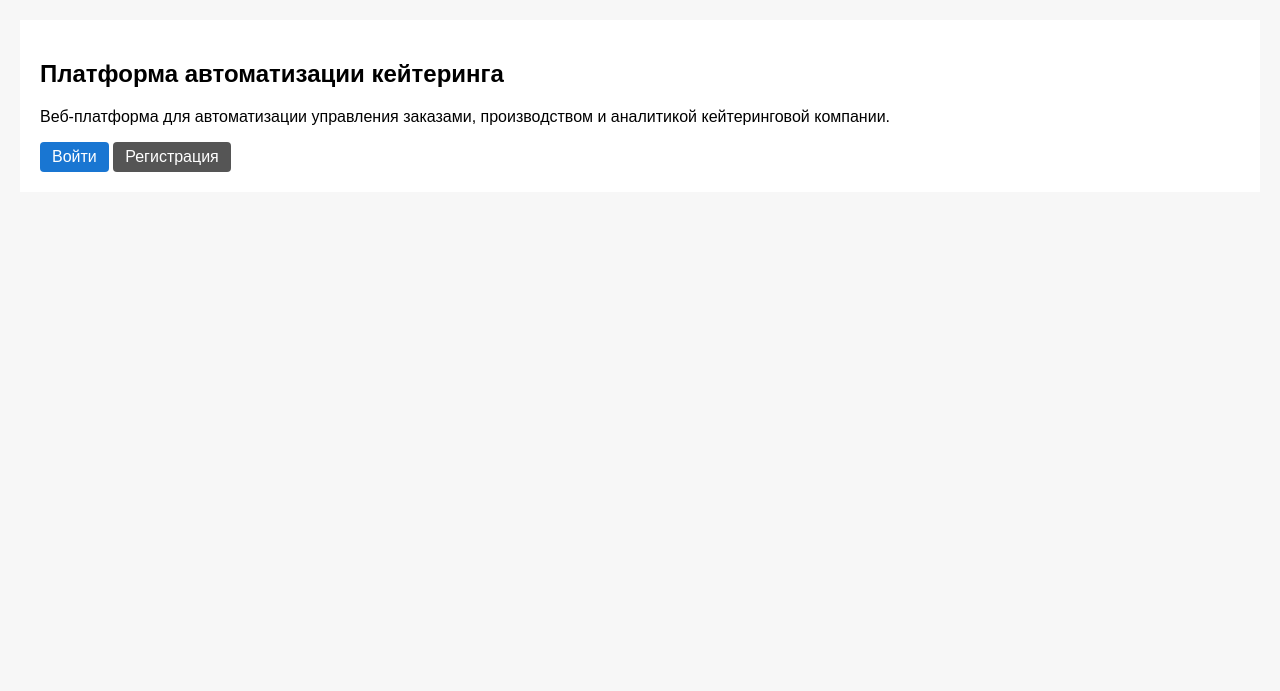
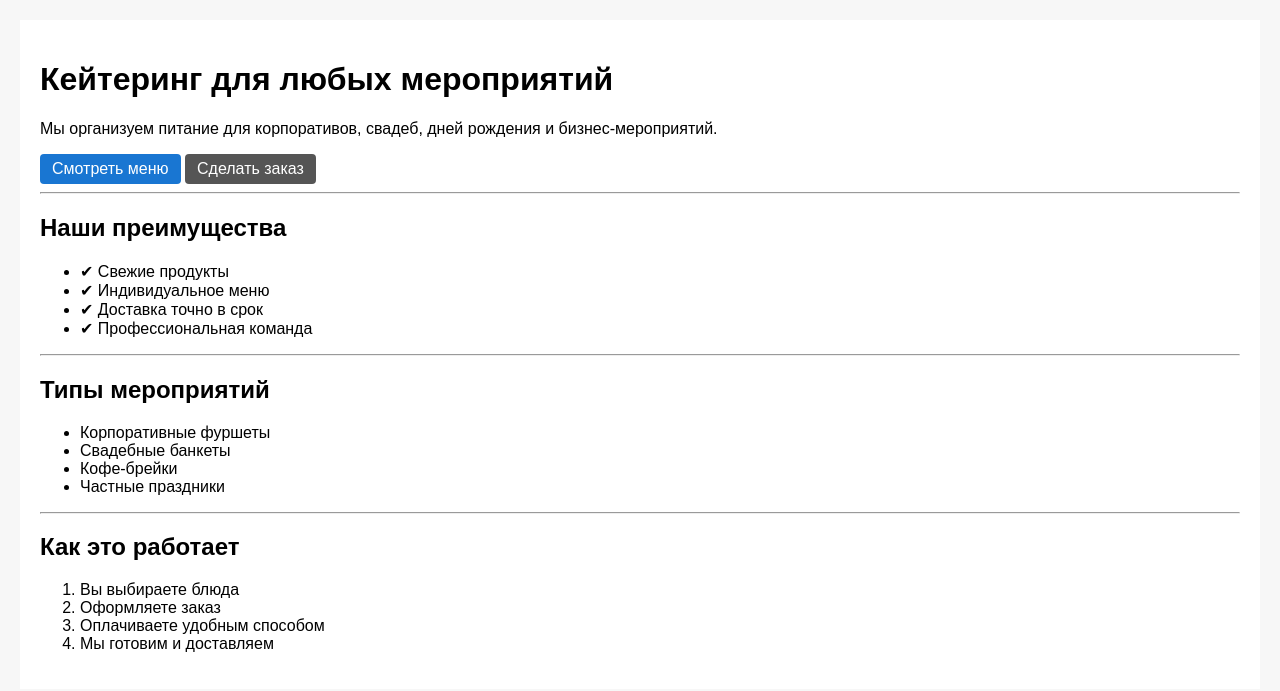
Before and after one commit to OrlovaYaroslava/catering_platform, a Flask app: page / in a window 1280 px wide. Shown: the part 42-733 px from the top of the page. Run offline with Flask 3, Linux system fonts and the light colour scheme.

Commit message:
начала работпть с клиентом

```diff
--- a/app/templates/index.html
+++ b/app/templates/index.html
@@ -3,16 +3,55 @@
 {% block title %}Главная{% endblock %}
 
 {% block content %}
-<h2>Платформа автоматизации кейтеринга</h2>
+
+<h1>Кейтеринг для любых мероприятий</h1>
 
 <p>
-    Веб-платформа для автоматизации управления заказами, производством и аналитикой
-    кейтеринговой компании.
+Мы организуем питание для корпоративов, свадеб,
+дней рождения и бизнес-мероприятий.
 </p>
 
+<a class="btn" href="{{ url_for('main.menu') }}">
+    Смотреть меню
+</a>
+
 {% if not current_user.is_authenticated %}
-        <a class="btn" href="{{ url_for('auth.login') }}">Войти</a>
-        <a class="btn btn-secondary" href="{{ url_for('auth.register') }}">Регистрация</a>
+    <a class="btn btn-secondary" href="{{ url_for('auth.register') }}">
+        Сделать заказ
+    </a>
 {% endif %}
 
+<hr>
+
+<h2>Наши преимущества</h2>
+
+<ul>
+    <li>✔ Свежие продукты</li>
+    <li>✔ Индивидуальное меню</li>
+    <li>✔ Доставка точно в срок</li>
+    <li>✔ Профессиональная команда</li>
+</ul>
+
+<hr>
+
+<h2>Типы мероприятий</h2>
+
+<ul>
+    <li>Корпоративные фуршеты</li>
+    <li>Свадебные банкеты</li>
+    <li>Кофе-брейки</li>
+    <li>Частные праздники</li>
+</ul>
+
+<hr>
+
+<h2>Как это работает</h2>
+
+<ol>
+    <li>Вы выбираете блюда</li>
+    <li>Оформляете заказ</li>
+    <li>Оплачиваете удобным способом</li>
+    <li>Мы готовим и доставляем</li>
+</ol>
+
 {% endblock %}
```
